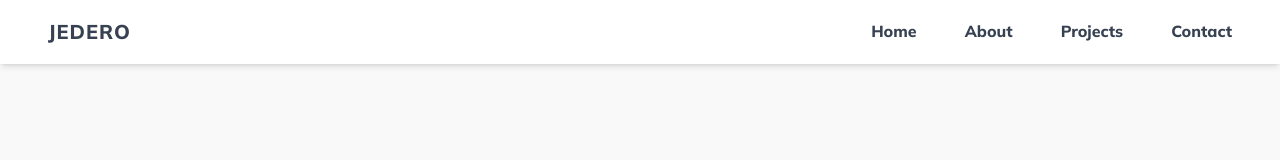
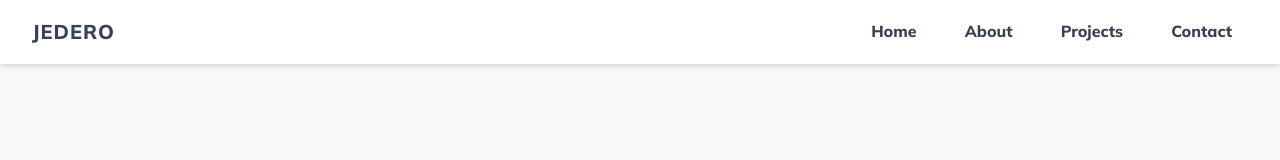
Before and after one commit to jerickdelarosa/vue-portfolio, a Vue app: page / in a window 1280 px wide. Shown: the top 160 px of the page. Built offline with nearby package versions, Linux system fonts and the light colour scheme.

Commit message:
small fix on nav

```diff
--- a/src/components/navigation/MainNav.vue
+++ b/src/components/navigation/MainNav.vue
@@ -14,7 +14,7 @@
         <div class="flex flex-1 items-center justify-center sm:items-stretch sm:justify-between">
           <div class="flex flex-shrink-0 items-center"><!--
             <img class="h-8 w-auto" src="https://tailwindui.com/img/logos/mark.svg?color=indigo&shade=500" alt="Your Company" /> -->
-            <p class="sm:ml-4 text-gray-700 font-extrabold text-xl tracking-wider select-none">JEDERO</p>
+            <p class="sm:ml-4 xl:ml-0 text-gray-700 font-extrabold text-xl tracking-wider select-none">JEDERO</p>
           </div>
           <div class="hidden sm:ml-6 sm:block">
             <div class="flex space-x-4">
```
